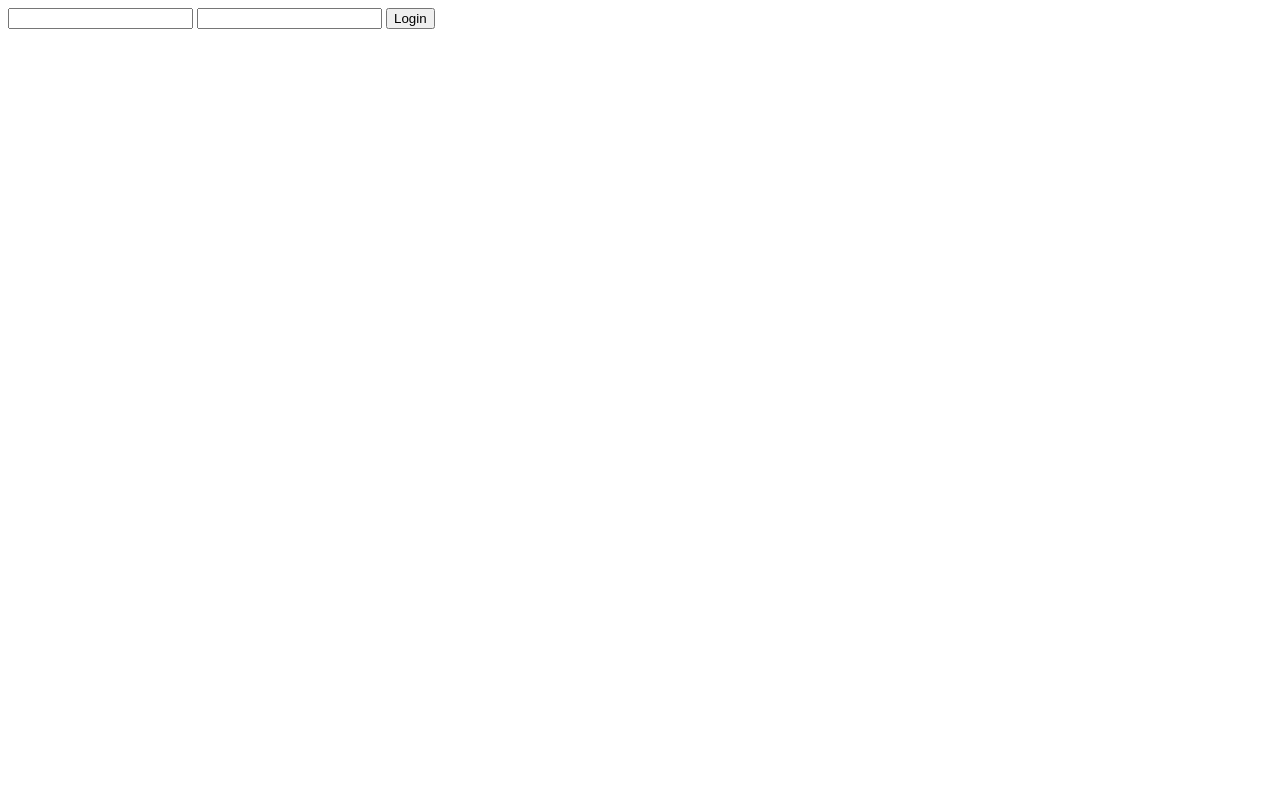
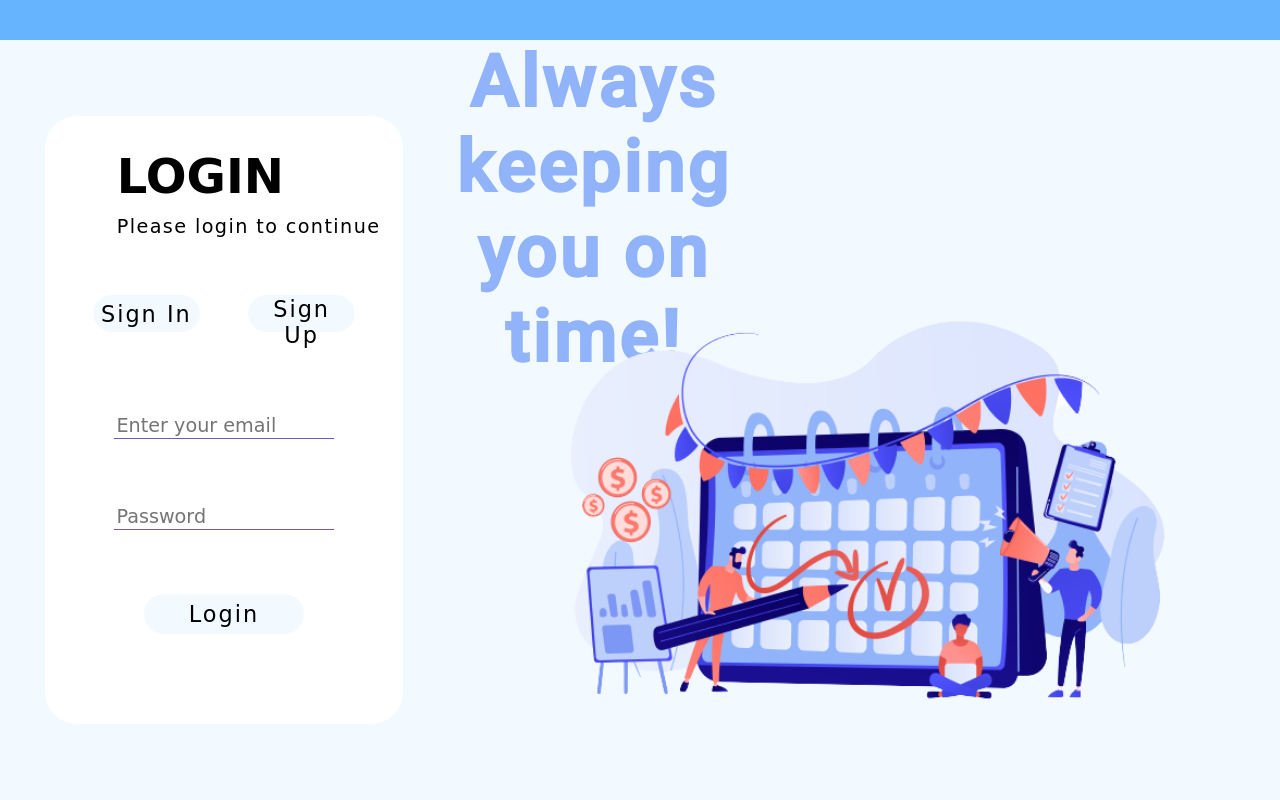
Before and after one commit to shreyansh770/event-calender, a website: page view/login.html in a window 1280 px wide. Drawn offline with nearby package versions, Linux system fonts and the light colour scheme.

Commit message:
login and signup css done

```diff
--- /dev/null
+++ b/css/login.css
@@ -0,0 +1,152 @@
+/* *{
+    box-sizing: border-box;
+} */
+
+body {
+  padding: 0;
+  margin: 0;
+}
+
+.login-component {
+  height: 100vh;
+  border: 100vw;
+  background: #f2f9ff;
+}
+.login-nav {
+  width: 100%;
+  height: 5%;
+  background: #66b4fe;
+}
+
+.auth-component {
+  height: 95%;
+  width: 100%;
+  display: flex;
+}
+
+.left-login-component {
+  height: 100%;
+  width: 35%;
+  display: flex;
+  justify-content: center;
+  align-items: center;
+}
+
+.xyz {
+  height: 80%;
+  width: 80%;
+  background: white;
+  border-radius: 2rem;
+  display: flex;
+  flex-direction: column;
+}
+
+.head {
+
+    width: 100%;
+    height: 25%;
+    font-size: 1.5rem;
+    margin-left:4.5rem;
+    font-family: cursive;
+}
+
+.head >p{
+    font-family: cursive;
+    font-size: 1.2rem;
+    padding-top: -2px;
+    margin-top: -21px;
+    letter-spacing: 1.4px;
+}
+
+.two-btn {
+
+    width: 100%;
+    height: 15%;
+    display: flex;
+    justify-content: space-evenly;
+    align-items: center;
+}
+
+.two-btn > button{
+  width: 30%;
+  height: 2.3rem;
+  border-radius: 2rem;
+  border: none;
+  background: #F2F9FF;
+  font-size: 1.4rem;
+  letter-spacing: 2px;
+  font-family: cursive;
+}
+
+.login-det {
+
+    width: 100%;
+    height: 60%;
+
+}
+
+.login-container{
+    height: 90%;
+    width: 100%;
+    display: flex;
+    flex-direction: column;
+    align-items: center;
+    justify-content: center;
+
+}
+
+.login-container>input{
+    width: 60%;
+    margin-bottom: 4rem;
+    height: 1.5rem;
+    outline: none;
+    border: none;
+    border-bottom: 1px solid slateblue;
+    font-size: 1.2rem;
+    font-family: cursive;
+}
+
+#lg-btn{
+    height: 2.5rem;
+    width: 10rem;
+    border-radius: 2rem;
+    border: none;
+    background: #F2F9FF;
+    font-size: 1.4rem;
+    font-family: cursive;
+    letter-spacing: 2px;
+}
+
+
+.right-login-component {
+  height: 100%;
+  width: 65%;
+  display: flex;
+  flex-direction: column;
+}
+
+.sm-text {
+  height: 25%;
+  width: 35%;
+  text-align: center;
+  font-size: 4.5rem;
+  font-weight: BOLD;
+  color: #91b3fa;
+  letter-spacing: 3px;
+  font-family: "Inter", sans-serif;
+  font-family: "Montserrat", sans-serif;
+  font-family: "Roboto", sans-serif;
+}
+
+.login-cal-img {
+  width: 100%;
+  height: 75%;
+  display: flex;
+  align-items: center;
+  justify-content: center;
+}
+
+.login-cal-img > img {
+  height: 80%;
+  width: 80%;
+}
--- a/faculty/addFacultyFun.js
+++ b/faculty/addFacultyFun.js
@@ -44,11 +44,11 @@ addFacultyBtn.addEventListener("click", async () => {
             fCont.style.display = "block"
 
         } else {
-            alert('Only allowed for admins')
+            msg('Only allowed for admins')
         }
 
     } else {
-        console.log("You are not logged in")
+        msg('You are not logged in')
     }
 
 
--- /dev/null
+++ b/js/msgDiv.js
@@ -0,0 +1,11 @@
+let mssgDiv = document.querySelector('.message-div')
+
+function msg(text) {
+    mssgDiv.innerText = text
+    setTimeout(() => {
+        mssgDiv.style.visibility = 'visible'
+    }, 500);
+    setTimeout(() => {
+        mssgDiv.style.visibility = 'hidden'
+    }, 2000);
+}
--- a/server.js
+++ b/server.js
@@ -5,6 +5,7 @@ const getEventRouter = require('./routers/getEventRouter');
 const eventRouter = require('./routers/eventRouter');
 const loginRouter = require('./routers/login');
 const addFacultyRouter = require('./routers/addFaulty');
+const delFacultyRouter = require('./routers/delFaculty');
 
 
 let app = express();
@@ -18,7 +19,7 @@ app.use("/addEvent", eventRouter)
 app.use("/getEvent", getEventRouter)
 app.use("/auth", loginRouter)
 app.use("/addfaculty", addFacultyRouter)
-app.use("/delFac",addFacultyRouter)
+app.use("/delFac",delFacultyRouter)
 
 
 app.listen(3000, () => {
--- a/view/login.html
+++ b/view/login.html
@@ -6,15 +6,55 @@
     <meta http-equiv="X-UA-Compatible" content="IE=edge">
     <meta name="viewport" content="width=device-width, initial-scale=1.0">
     <title>Login</title>
+    <link rel="stylesheet" href="../css/login.css">
+    <link rel="preconnect" href="https://fonts.googleapis.com">
+    <link rel="preconnect" href="https://fonts.gstatic.com" crossorigin>
+    <link
+        href="https://fonts.googleapis.com/css2?family=Inter:wght@500&family=Montserrat&family=Roboto:wght@500&display=swap"
+        rel="stylesheet">
 </head>
 
 <body>
 
-    <div class="login-container">
 
-        <input type="email" id="lg-email">
-        <input type="password" id="lg-password">
-        <button id="lg-btn">Login</button>
+
+    <div class="login-component">
+        <div class="login-nav"></div>
+        <div class="auth-component">
+
+            <div class="left-login-component">
+                <div class="xyz">
+
+                    <div class="head">
+                        <h1>LOGIN</h1>
+                        <p>Please login to continue</p>
+                    </div>
+                    <div class="two-btn">
+                        <button class="lg">Sign In</button>
+                        <button class="su">Sign Up</button>
+                    </div>
+                    <div class="login-det">
+                        <div class="login-container">
+
+
+                            <input type="email" id="lg-email" placeholder="Enter your email">
+                            <input type="password" id="lg-password" placeholder="Password">
+                            <button id="lg-btn">Login</button>
+
+                        </div>
+                    </div>
+                </div>
+
+            </div>
+
+
+            <div class="right-login-component">
+                <div class="sm-text">Always keeping you on time!</div>
+                <div class="login-cal-img">
+                    <img src="../public/20944068-removebg-preview.png" alt="">
+                </div>
+            </div>
+        </div>
 
     </div>
 
@@ -22,6 +62,7 @@
         integrity="sha512-u9akINsQsAkG9xjc1cnGF4zw5TFDwkxuc9vUp5dltDWYCSmyd0meygbvgXrlc/z7/o4a19Fb5V0OUE58J7dcyw=="
         crossorigin="anonymous" referrerpolicy="no-referrer"></script>
 
+    <script src="../js/msgDiv.js"></script>
     <script src="../faculty/facultyLogin.js"></script>
 
 </body>
```
Also changed, not shown: css/addEvent.css (+17 -0 lines), css/message.css (added, +16 -0 lines), faculty/delFac.js (+15 -8 lines), faculty/facLogOut.js (added, +11 -0 lines), routers/addFaulty.js (+1 -12 lines), routers/authHelper.js (+57 -6 lines), routers/delFaculty.js (added, +28 -0 lines), view/main.html (+7 -0 lines), view/signUp.html (+50 -9 lines), faculty/facultyLogin.js (line endings or trailing spaces), public/20944068-removebg-preview.png (added), public/example-8.png (added).
